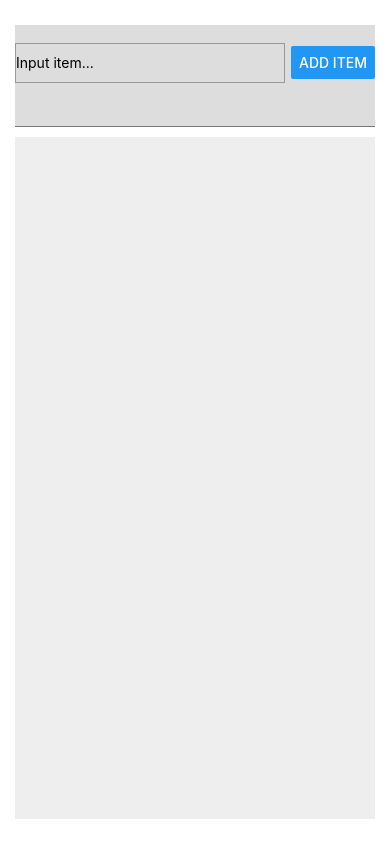
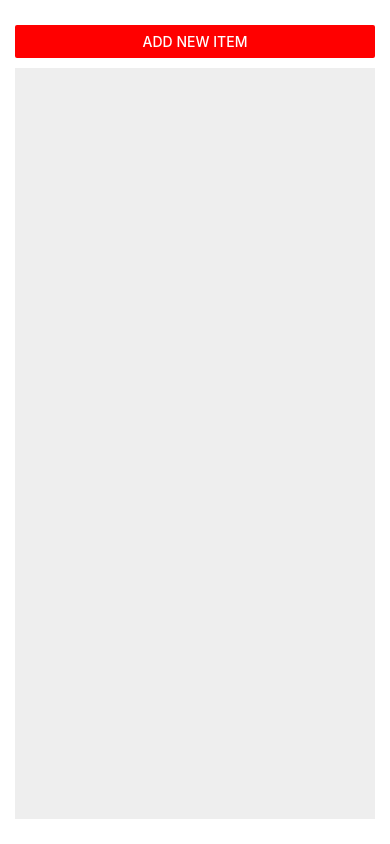
Before and after one commit to NitzanC07/nitzan-learning-rn, a React Native app: screen / in a window 390 px wide. Built offline with nearby package versions, Linux system fonts and the light colour scheme.

Commit message:
Lesson: Add Modal component

```diff
--- a/App.js
+++ b/App.js
@@ -1,11 +1,16 @@
 import { StatusBar } from "expo-status-bar";
 import { useState } from "react";
-import { StyleSheet, View, FlatList } from "react-native";
+import { StyleSheet, View, FlatList, Button } from "react-native";
 import GetItem from "./components/GetItem";
 import InputItem from "./components/InputItem";
 
 export default function App() {
+  const [isModalVisible, setIsModalVisible] = useState(false);
   const [items, setItems] = useState([]);
+
+  const modalVisibleHandler = () => {
+    setIsModalVisible(true);
+  }
 
   const addItemHandler = (enteredItemText) => {
     setItems((currentItems) => [
@@ -21,14 +26,20 @@ export default function App() {
     );
   };
 
+
+
   return (
     <View style={styles.appContainer}>
       <StatusBar />
 
-      <InputItem onAddItem={addItemHandler} />
+      <Button title="Add New Item" color="#f00" onPress={modalVisibleHandler} />
+      <InputItem visible={isModalVisible} onAddItem={addItemHandler} />
 
       <View style={styles.itemsContainer}>
-        {/** כדי לתת אפשרות של גלילת המסך אם כמות הפריטים חורגת מגודל המסך */}
+
+        {
+        // * כדי לתת אפשרות של גלילת המסך אם כמות הפריטים חורגת מגודל המסך
+        }
         {/* <ScrollView>
           {items.map((item) => (
             <View key={item} style={styles.item}>
@@ -36,11 +47,11 @@ export default function App() {
             </View>
           ))}
         </ScrollView> */}
-        {/*
-         * אם יש לנו כמות גדולה מאוד של פריטים, למשל 1000 פריטים, זה יכול להכביד מאוד
-         * על הריצה של האפליקציה, לכן כדאי לעשות מיטוב (אופטימיזציה) ולרנדר למסך רק את
-         * הפריטים שמוצגים באותו רגע.
-         */}
+        {
+         // * אם יש לנו כמות גדולה מאוד של פריטים, למשל 1000 פריטים, זה יכול להכביד מאוד
+         // * על הריצה של האפליקציה, לכן כדאי לעשות מיטוב (אופטימיזציה) ולרנדר למסך רק את
+         // * הפריטים שמוצגים באותו רגע.
+         }
         <FlatList
           data={items}
           renderItem={(itemData) => {
--- a/components/InputItem.js
+++ b/components/InputItem.js
@@ -1,5 +1,5 @@
 import { useState } from "react";
-import { Button, StyleSheet, TextInput, View } from "react-native";
+import { Button, StyleSheet, TextInput, View, Modal } from "react-native";
 
 function InputItem(props) {
   const [enteredItemText, setEnteredItemText] = useState("");
@@ -8,7 +8,10 @@ function InputItem(props) {
     setEnteredItemText(enteredText);
   };
 
+  console.log(props);
+
   return (
+    <Modal visible={props.visible} animationType="slide">
       <View style={styles.inputContainer}>
         <TextInput
           style={styles.textInput}
@@ -18,6 +21,7 @@ function InputItem(props) {
         />
         <Button title="Add Item" onPress={() => props.onAddItem(enteredItemText)} />
       </View>
+    </Modal>
   );
 }
 
```
Lines whose indentation alone changed are shown as unchanged.
